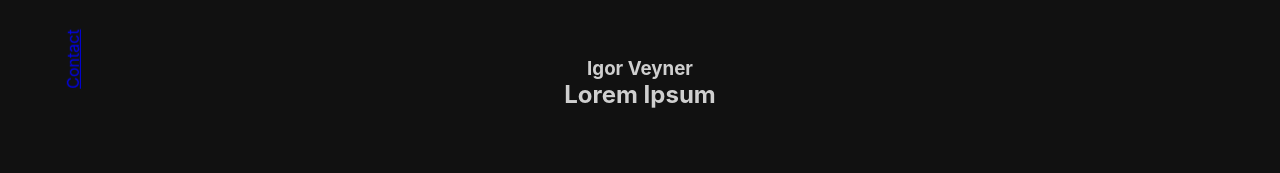
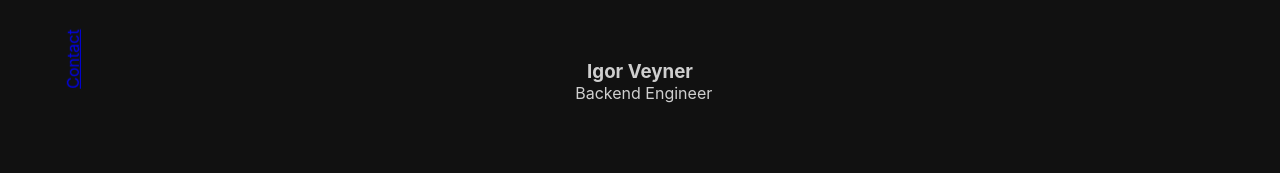
Before and after one commit to IgoVeyner/portfolio, a React (Create React App) app: page / in a window 1280 px wide. Shown: the part 317-490 px from the top of the page. Built offline with nearby package versions, Linux system fonts and the light colour scheme.

Commit message:
add rotating title animation

```diff
--- /dev/null
+++ b/src/components/IntroText/index.css
@@ -0,0 +1,25 @@
+.rotating {
+  display: inline-flex;
+  flex-direction: column;
+  position: relative;
+  animation: slide 7s linear infinite;
+}
+
+.li-rotate {
+  display: block;
+  margin: 3;
+}
+
+.rotate-container {
+  overflow: hidden;
+  height: 24px;
+  text-align: right;
+}
+
+@keyframes slide {
+  0%, 20% {transform:translate3d(0,0,0);}
+  25%, 45% {transform:translate3d(0,-33%,0);}
+  50%, 70% {transform:translate3d(0,-66%,0);}
+  75%, 95% {transform:translate3d(0,-33%,0);}
+  100% {transform:translate3d(0,0,0);}
+}
--- a/src/components/IntroText/index.js
+++ b/src/components/IntroText/index.js
@@ -1,8 +1,22 @@
+import "./index.css"
+
 const IntroText = () => {
   return (
-    <section className="section">
-      <h3>Igor Veyner</h3>
-      <h1>Lorem Ipsum</h1>
+    <section className="section intro-title">
+      <div className="name-container">
+        <h3 className="name">Igor Veyner</h3>
+      </div>
+
+      <div className="rotate-container">
+        <ul className="rotating">
+          <li className="li-rotate">Frontend</li>
+          <li className="li-rotate">Backend</li>
+          <li className="li-rotate">Full Stack</li>
+        </ul>
+
+        <span> Engineer</span>
+      </div>
+
     </section>
   )
 }
```
